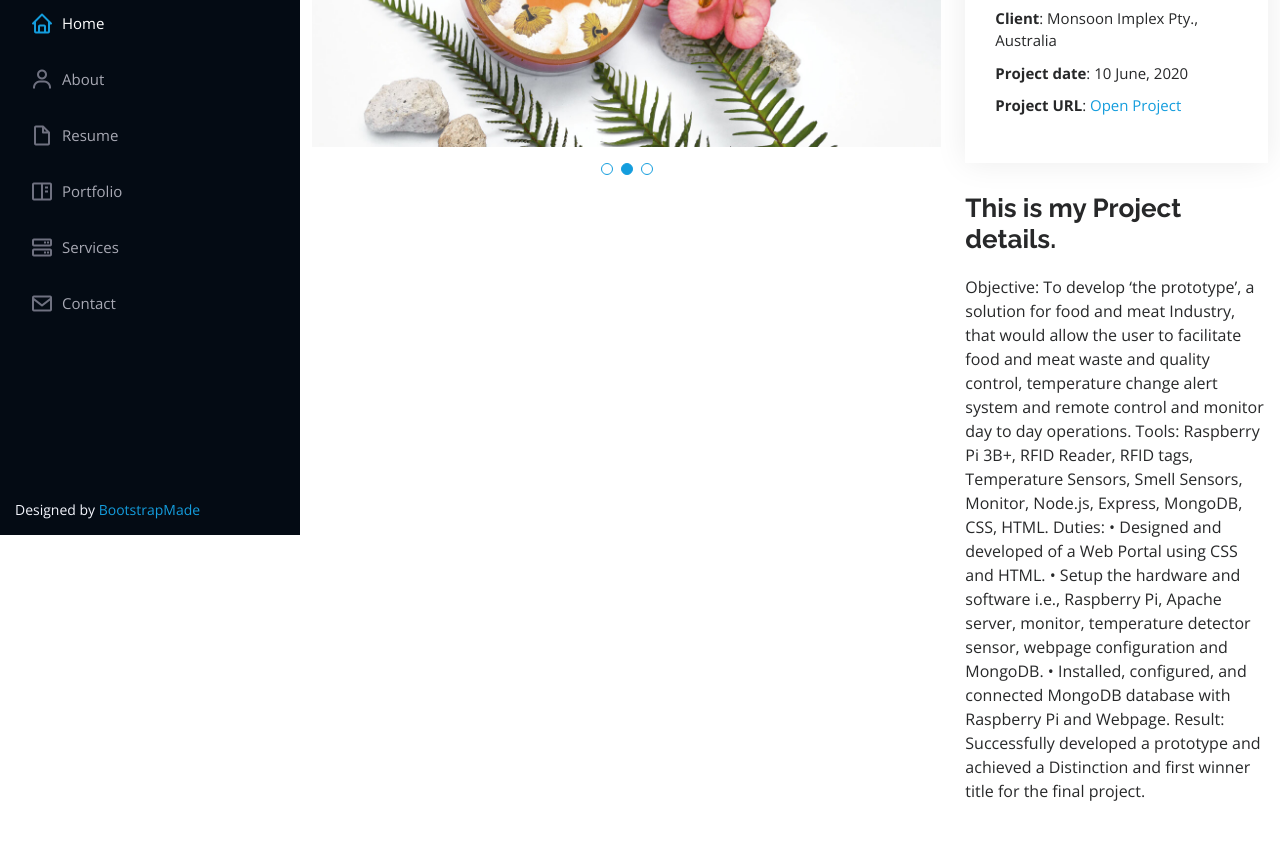
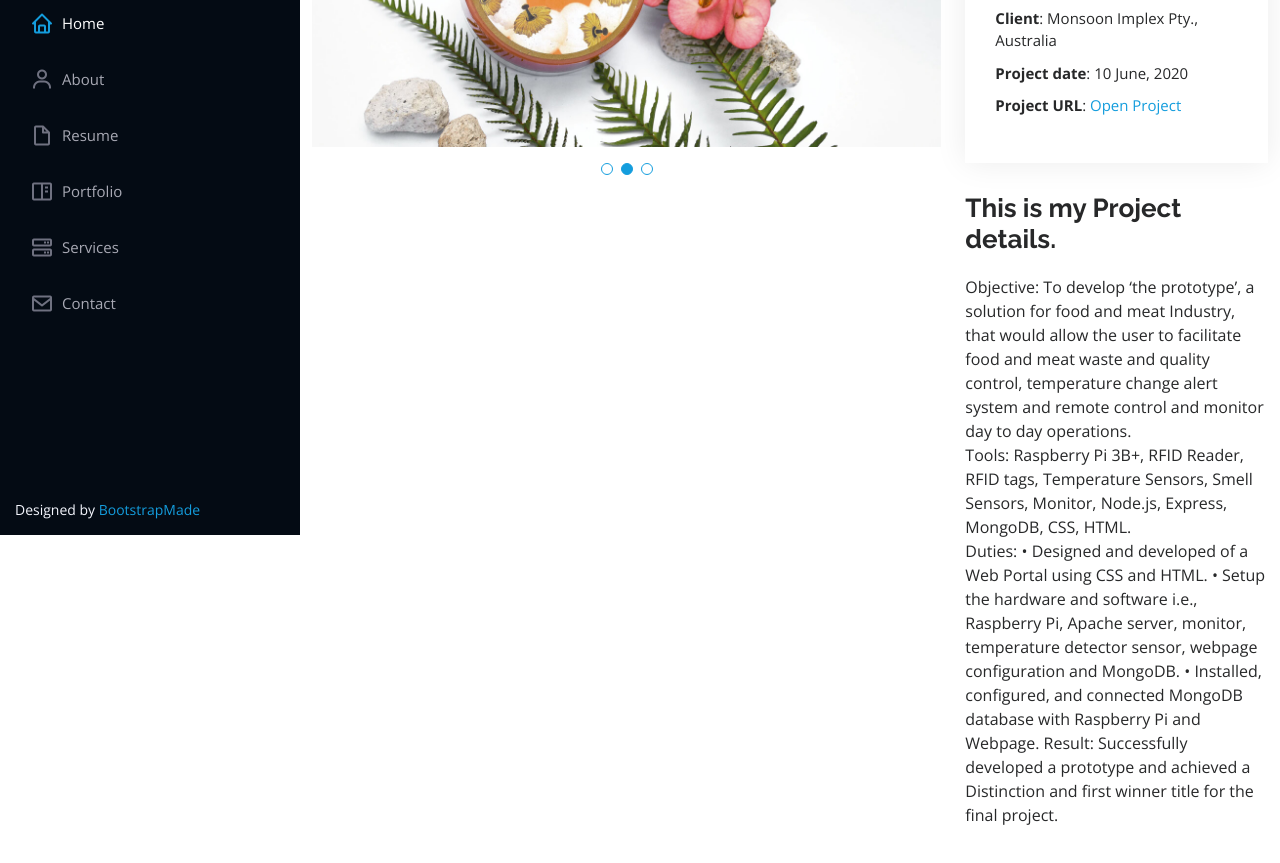
Before and after one commit to sumitrajbanshi1/sumitrajbanshi1.github.io, a plain HTML site: page portfolio/portfolio-details.html in a window 1280 px wide. Shown: the part 265-1128 px from the top of the page. Drawn offline with nearby package versions, Linux system fonts and the light colour scheme.

Commit message:
Update portfolio-details.html

```diff
--- a/portfolio/portfolio-details.html
+++ b/portfolio/portfolio-details.html
@@ -131,11 +131,11 @@
                 to facilitate
                 food and meat waste and quality control, temperature change alert system and remote control and monitor
                 day to day
-                operations.
+                operations. <br>
 
                 Tools: Raspberry Pi 3B+, RFID Reader, RFID tags, Temperature Sensors, Smell Sensors, Monitor, Node.js,
                 Express, MongoDB,
-                CSS, HTML.
+                CSS, HTML. <br>
 
                 Duties:
                 • Designed and developed of a Web Portal using CSS and HTML.
```
